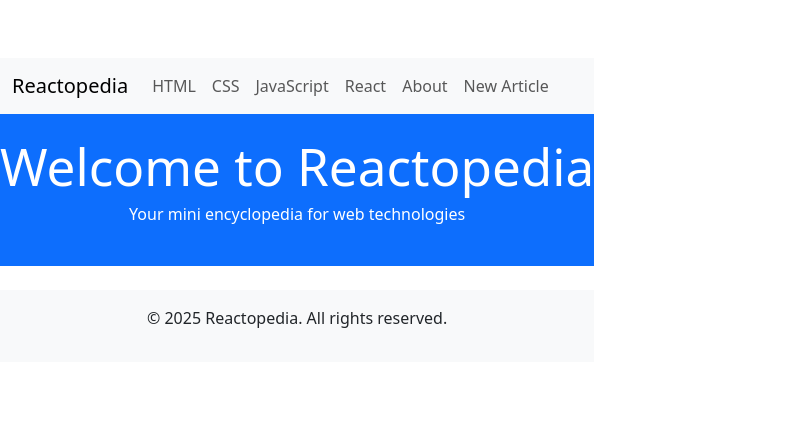
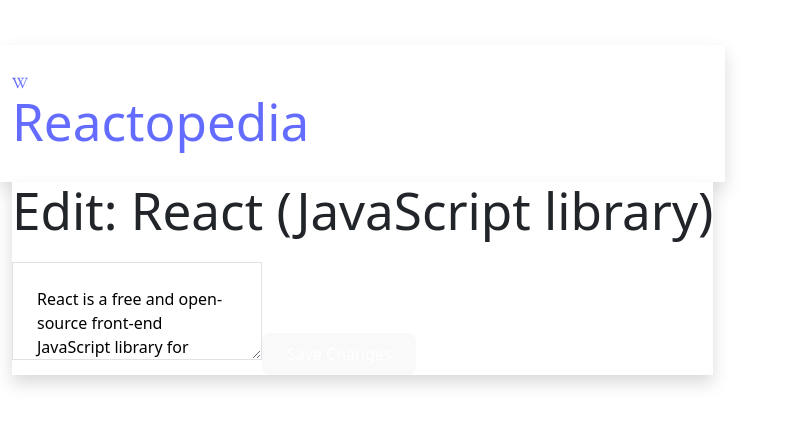
Before and after one commit to vaishali-s18/Reactopedia.github.io, a React (Vite) app: page /edit/1 in a window 1280 px wide. Shown: the part 190-616 px from the top of the page, without its empty margins (0-792 px from the left). Built offline with nearby package versions, Linux system fonts and the light colour scheme.

Commit message:
added new elements

```diff
--- a/package.json
+++ b/package.json
@@ -10,11 +10,14 @@
     "start": "vite"
   },
   "dependencies": {
+    "@monaco-editor/react": "^4.7.0",
     "bootstrap": "^5.3.6",
+    "fuse.js": "^7.1.0",
     "react": "^18.2.0",
     "react-bootstrap": "^2.10.10",
     "react-dom": "^18.2.0",
     "react-icons": "^4.12.0",
+    "react-live": "^4.1.8",
     "react-router-bootstrap": "^0.26.3",
     "react-router-dom": "^6.30.1"
   },
@@ -22,6 +25,9 @@
     "@types/react": "^18.2.55",
     "@types/react-dom": "^18.2.19",
     "@vitejs/plugin-react": "^4.2.1",
+    "autoprefixer": "^10.4.21",
+    "postcss": "^8.5.3",
+    "tailwindcss": "^4.1.7",
     "vite": "^5.1.4"
   }
 }
--- a/src/App.jsx
+++ b/src/App.jsx
@@ -1,31 +1,20 @@
-import React from 'react';
-import { BrowserRouter as Router, Routes, Route } from 'react-router-dom';  // Single import
-import NavigationBar from './components/Navbar';
+import { BrowserRouter, Routes, Route } from 'react-router-dom';
 import Header from './components/Header';
-import Footer from './components/Footer';
+import Home from './pages/Home';
+import ArticlePage from './pages/ArticlePage';
+import EditPage from './pages/EditPage';
 
-// Import pages
-import Home from './pages/Home';
-import About from './pages/About';
-import ArticlePage from './pages/ArticlePage';  // Ensure this file exists
-import NewArticle from './pages/NewArticle';    // Ensure this file exists
-
-const App = () => {
+export default function App() {
   return (
-    <Router>
-      <NavigationBar />
+    <BrowserRouter>
       <Header />
-      <main className="container my-4">
+      <main className="min-h-screen bg-gray-50">
         <Routes>
           <Route path="/" element={<Home />} />
           <Route path="/article/:id" element={<ArticlePage />} />
-          <Route path="/about" element={<About />} />
-          <Route path="/new" element={<NewArticle />} />
+          <Route path="/edit/:id" element={<EditPage />} />
         </Routes>
       </main>
-      <Footer />
-    </Router>
+    </BrowserRouter>
   );
-};
-
-export default App;
+}
--- a/src/components/Header.jsx
+++ b/src/components/Header.jsx
@@ -1,12 +1,15 @@
-import React from 'react';
+import { Link } from 'react-router-dom';
+import { FaWikipediaW } from 'react-icons/fa';
 
-const Header = () => {
+export default function Header() {
   return (
-    <header className="bg-primary text-white text-center py-4">
-      <h1>Welcome to Reactopedia</h1>
-      <p>Your mini encyclopedia for web technologies</p>
+    <header className="bg-blue shadow py-4">
+      <div className="container mx-auto flex items-center">
+        <Link to="/" className="flex items-center">
+          <FaWikipediaW className="text-4xl text-gray-700 mr-2" />
+          <h1 className="text-2xl font-bold">Reactopedia</h1>
+        </Link>
+      </div>
     </header>
   );
-};
-
-export default Header;
+}
--- a/src/components/Navbar.jsx
+++ b/src/components/Navbar.jsx
@@ -1,40 +1,19 @@
-import React from 'react';
-import { Navbar, Nav, Container } from 'react-bootstrap';
-import { LinkContainer } from 'react-router-bootstrap';
+import { Link } from "react-router-dom";
+import { FiMoon, FiSun } from "react-icons/fi";
+import { useTheme } from "../hooks/useTheme";
 
-const NavigationBar = () => {
+export default function Navbar() {
+  const { isDark, toggleTheme } = useTheme();
+
   return (
-    <Navbar bg="light" expand="lg">
-      <Container>
-        <LinkContainer to="/">
-          <Navbar.Brand>Reactopedia</Navbar.Brand>
-        </LinkContainer>
-        <Navbar.Toggle aria-controls="basic-navbar-nav" />
-        <Navbar.Collapse id="basic-navbar-nav">
-          <Nav className="me-auto">
-            <LinkContainer to="/article/html">
-              <Nav.Link>HTML</Nav.Link>
-            </LinkContainer>
-            <LinkContainer to="/article/css">
-              <Nav.Link>CSS</Nav.Link>
-            </LinkContainer>
-            <LinkContainer to="/article/javascript">
-              <Nav.Link>JavaScript</Nav.Link>
-            </LinkContainer>
-            <LinkContainer to="/article/react">
-              <Nav.Link>React</Nav.Link>
-            </LinkContainer>
-            <LinkContainer to="/about">
-              <Nav.Link>About</Nav.Link>
-            </LinkContainer>
-            <LinkContainer to="/new">
-              <Nav.Link>New Article</Nav.Link>
-            </LinkContainer>
-          </Nav>
-        </Navbar.Collapse>
-      </Container>
-    </Navbar>
+    <nav className="bg-white dark:bg-gray-800 p-4 shadow-lg">
+      <div className="container mx-auto flex justify-between">
+        <Link to="/" className="text-2xl font-bold">Reactopedia</Link>
+        <button onClick={toggleTheme}>
+          {isDark ? <FiSun /> : <FiMoon />}
+        </button>
+      </div>
+    </nav>
   );
-};
 
-export default NavigationBar;
+}
--- /dev/null
+++ b/src/components/Search.jsx
@@ -0,0 +1,46 @@
+import { useState } from 'react';
+import Fuse from 'fuse.js';
+import { useNavigate } from 'react-router-dom';
+
+export default function Search({ articles }) {
+  const [query, setQuery] = useState('');
+  const navigate = useNavigate();
+
+  const fuse = new Fuse(articles, {
+    keys: ['title', 'content'],
+    threshold: 0.4
+  });
+
+  const results = query ? fuse.search(query).map(r => r.item) : [];
+
+  return (
+    <div className="relative">
+      <input
+        type="text"
+        value={query}
+        onChange={(e) => setQuery(e.target.value)}
+        placeholder="Search Wikipedia..."
+        className="w-full p-3 border rounded-lg"
+      />
+      {query && results.length > 0 && (
+        <div className="absolute z-10 w-full mt-1 bg-white border rounded-lg shadow-lg">
+          {results.slice(0, 5).map(article => (
+            <div
+              key={article.id}
+              className="p-3 hover:bg-gray-100 cursor-pointer"
+              onClick={() => {
+                navigate(`/article/${article.id}`);
+                setQuery('');
+              }}
+            >
+              <h3 className="font-bold">{article.title}</h3>
+              <p className="text-sm text-gray-600 line-clamp-2">
+                {article.content.substring(0, 150)}...
+              </p>
+            </div>
+          ))}
+        </div>
+      )}
+    </div>
+  );
+}
--- /dev/null
+++ b/src/data/sampleData.js
@@ -0,0 +1,39 @@
+export const sampleArticles = [
+  {
+    id: 1,
+    title: "React (JavaScript library)",
+    content: "React is a free and open-source front-end JavaScript library for building user interfaces based on components...",
+    lastEdited: "2023-05-15"
+  },
+  {
+    id: 2,
+    title: "Wikipedia",
+    content: "Wikipedia is a free online encyclopedia, created and edited by volunteers around the world...",
+    lastEdited: "2023-06-20"
+  },
+  {
+  id: 3,
+    title: "HTML",
+    content: "HTML (HyperText Markup Language) is the most basic building block of the Web. It defines the meaning and structure of web content. Other technologies besides HTML are generally used to describe a web page's appearance/presentation (CSS) or functionality/behavior ",
+    lastEdited: "2023-06-25"
+  },
+{
+    id: 4,
+    title: "CSS",
+    content: "CSS (Cascading Style Sheets) is a style sheet language used for describing the presentation of a document written in HTML or XML...",
+    lastEdited: "2023-07-10"
+},
+{
+    id: 5,
+    title: "JavaScript",
+    content: "JavaScript is a high-level, often just-in-time compiled language that conforms to the ECMAScript specification...",
+    lastEdited: "2023-08-01"
+},
+{
+    id: 6,
+    title: "Node.js",
+    content: "Node.js is an open-source, cross-platform, JavaScript runtime environment that executes JavaScript code outside a web browser...",
+    lastEdited: "2023-08-15"
+},
+
+];
--- /dev/null
+++ b/src/hooks/useTheme.js
@@ -0,0 +1,14 @@
+import { useEffect, useState } from "react";
+
+export function useTheme() {
+  const [isDark, setIsDark] = useState(() =>
+    localStorage.getItem("theme") === "dark"
+  );
+
+  useEffect(() => {
+    document.documentElement.classList.toggle("dark", isDark);
+    localStorage.setItem("theme", isDark ? "dark" : "light");
+  }, [isDark]);
+
+  return { isDark, toggleTheme: () => setIsDark(!isDark) };
+}
--- a/src/pages/ArticlePage.jsx
+++ b/src/pages/ArticlePage.jsx
@@ -1,22 +1,22 @@
-import React from 'react';
-import { useParams } from 'react-router-dom';
-import articles from '../data/articles';
+ import { useParams } from 'react-router-dom';
+import { sampleArticles } from '../data/sampleData';
 
-const ArticlePage = () => {
+export default function ArticlePage() {
   const { id } = useParams();
-  const article = articles.find(article => article.id === Number(id));
+  const article = sampleArticles.find(a => a.id === parseInt(id));
 
-
-  if (!article) {
-    return <h2>Article not found.</h2>;
-  }
+  if (!article) return <div>Article not found</div>;
 
   return (
-    <div>
-      <h2>{article.title}</h2>
-      <p>{article.content}</p>
+    <div className="container mx-auto mt-8">
+      <div className="max-w-4xl mx-auto bg-white p-6 rounded-lg shadow">
+        <h1 className="text-3xl font-bold mb-4">{article.title}</h1>
+        <div className="prose max-w-none">
+          {article.content.split('\n').map((p, i) => (
+            <p key={i}>{p}</p>
+          ))}
+        </div>
+      </div>
     </div>
   );
-};
-
-export default ArticlePage;
+}
--- /dev/null
+++ b/src/pages/EditPage.jsx
@@ -0,0 +1,24 @@
+import { useParams } from 'react-router-dom';
+import { sampleArticles } from '../data/sampleData';
+
+export default function EditPage() {
+  const { id } = useParams();
+  const article = sampleArticles.find(a => a.id === parseInt(id));
+
+  if (!article) return <div>Article not found</div>;
+
+  return (
+    <div className="container mx-auto mt-8">
+      <div className="max-w-4xl mx-auto bg-white p-6 rounded-lg shadow">
+        <h1 className="text-2xl font-bold mb-4">Edit: {article.title}</h1>
+        <textarea
+          className="w-full h-64 p-4 border rounded-lg"
+          defaultValue={article.content}
+        />
+        <button className="mt-4 px-4 py-2 bg-blue-600 text-white rounded-lg">
+          Save Changes
+        </button>
+      </div>
+    </div>
+  );
+}
--- a/src/pages/Home.jsx
+++ b/src/pages/Home.jsx
@@ -1,7 +1,16 @@
-import React from 'react';
+import Search from '../components/Search';
+import { sampleArticles } from '../data/sampleData';
 
-const Home = () => {
-  return <div>Welcome to Reactopedia Home Page</div>;
-};
-
-export default Home;
+export default function Home() {
+  return (
+    <div className="container mx-auto mt-8">
+      <div className="max-w-3xl mx-auto">
+        <Search articles={sampleArticles} />
+        <div className="mt-8">
+          <h2 className="text-2xl font-bold mb-4">Featured Articles</h2>
+          {/* Featured articles list */}
+        </div>
+      </div>
+    </div>
+  );
+}
```
Also changed, not shown: src/data/Docs.json (added, +12 -0 lines), 1 other file (tests, documents, lock files or other folders).
